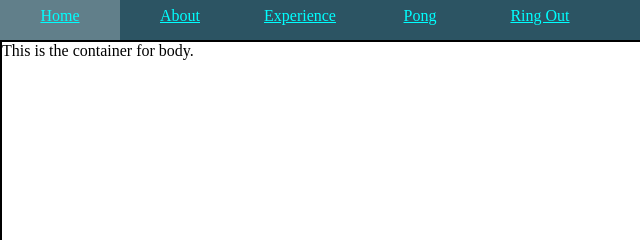
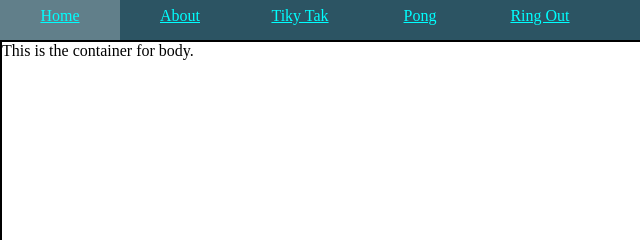
Before and after one commit to MrSike/MrSike.github.io, a plain HTML site: page index.html in a window 1280 px wide. Shown: the top 240 px of the page, 0-640 px from the left. Drawn offline with Linux system fonts and the light colour scheme.

Commit message:
Added TikyTak

```diff
--- a/index.html
+++ b/index.html
@@ -10,7 +10,7 @@
 		<ul>
 			<li><a href="jeremylascola.github.io/index.html">Home</a></li>
 			<li><a href="jeremylascola.github.io/about.html">About</a></li>
-			<li><a href="jeremylascola.github.io/experience.html">Experience</a></li>
+			<li><a href="/TikyTak">Tiky Tak</a></li>
 			<li><a href="/Pong">Pong</a></li>
 			<li><a href="/RingOut">Ring Out</a></li>
 		</ul>
```
